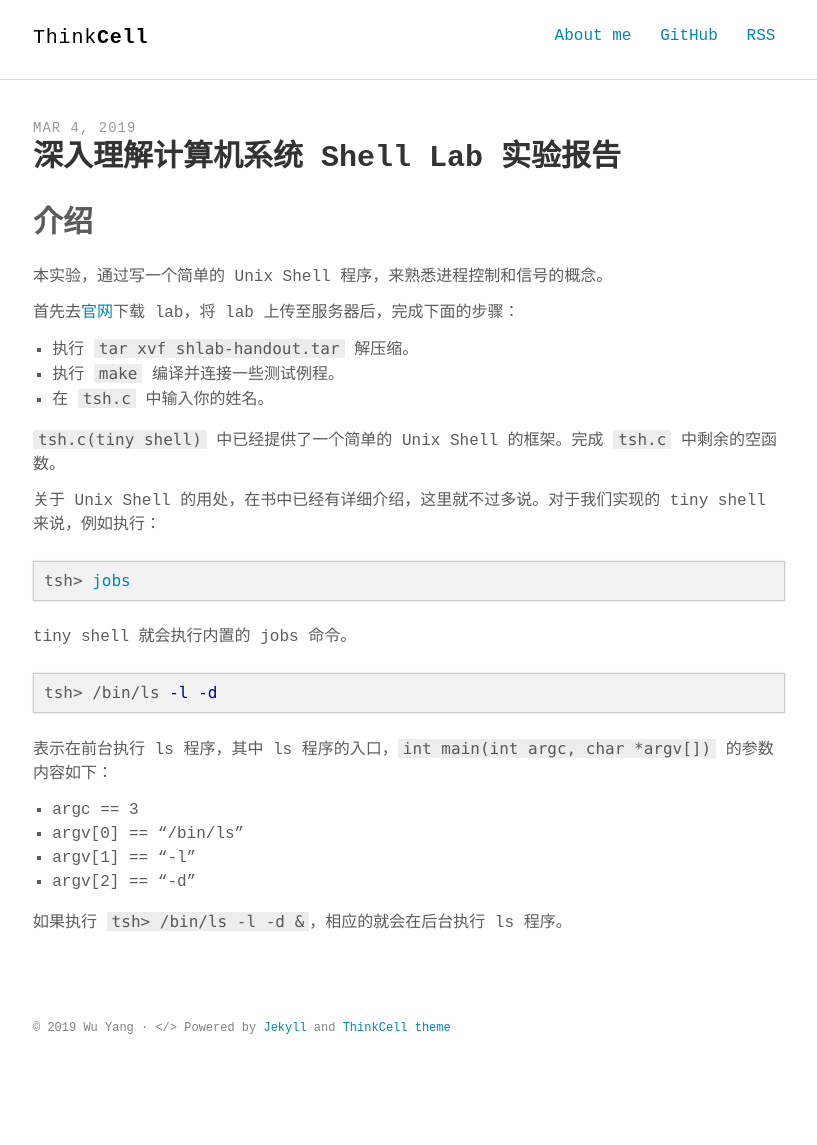
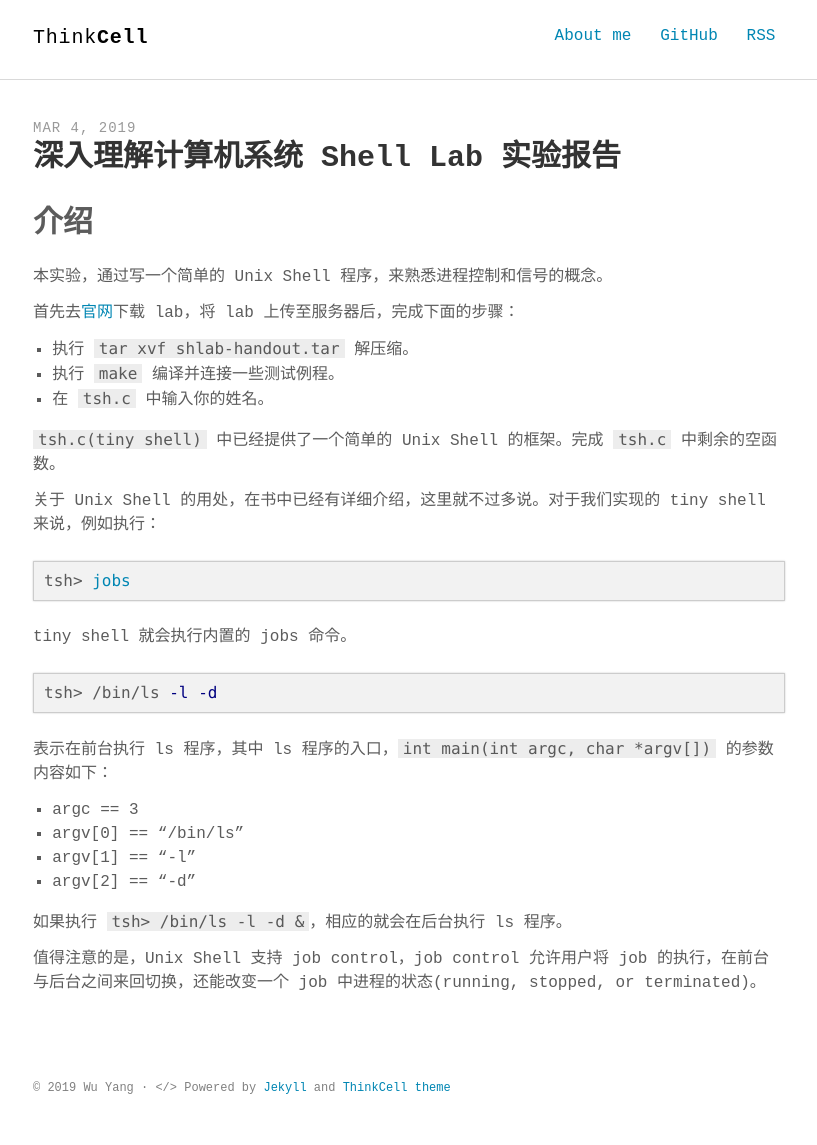
Before and after one commit to drivebyer/old-blog-theme, a Jekyll site: the page built from _posts/2019-03-04-深入理解计算机系统-Shell-Lab-实验报告.md, in a window 1280 px wide. Shown: the whole page, without its empty margins (231-1048 px from the left). Built offline with Jekyll 4.4.1, drawn with Linux system fonts in a browser that asks for light colours; some web fonts are replaced; before the commit the page ends 1085 px from its top, so only the background shows below that.

Commit message:
Update 2019-03-04-深入理解计算机系统-Shell-Lab-实验报告.md

```diff
--- a/_posts/2019-03-04-深入理解计算机系统-Shell-Lab-实验报告.md
+++ b/_posts/2019-03-04-深入理解计算机系统-Shell-Lab-实验报告.md
@@ -38,3 +38,5 @@ tsh> /bin/ls -l -d
 4. argv[2] == "-d"
 
 如果执行 `tsh> /bin/ls -l -d &`，相应的就会在后台执行 ls 程序。
+
+值得注意的是，Unix Shell 支持 job control，job control 允许用户将 job 的执行，在前台与后台之间来回切换，还能改变一个 job 中进程的状态(running, stopped, or terminated)。
```
